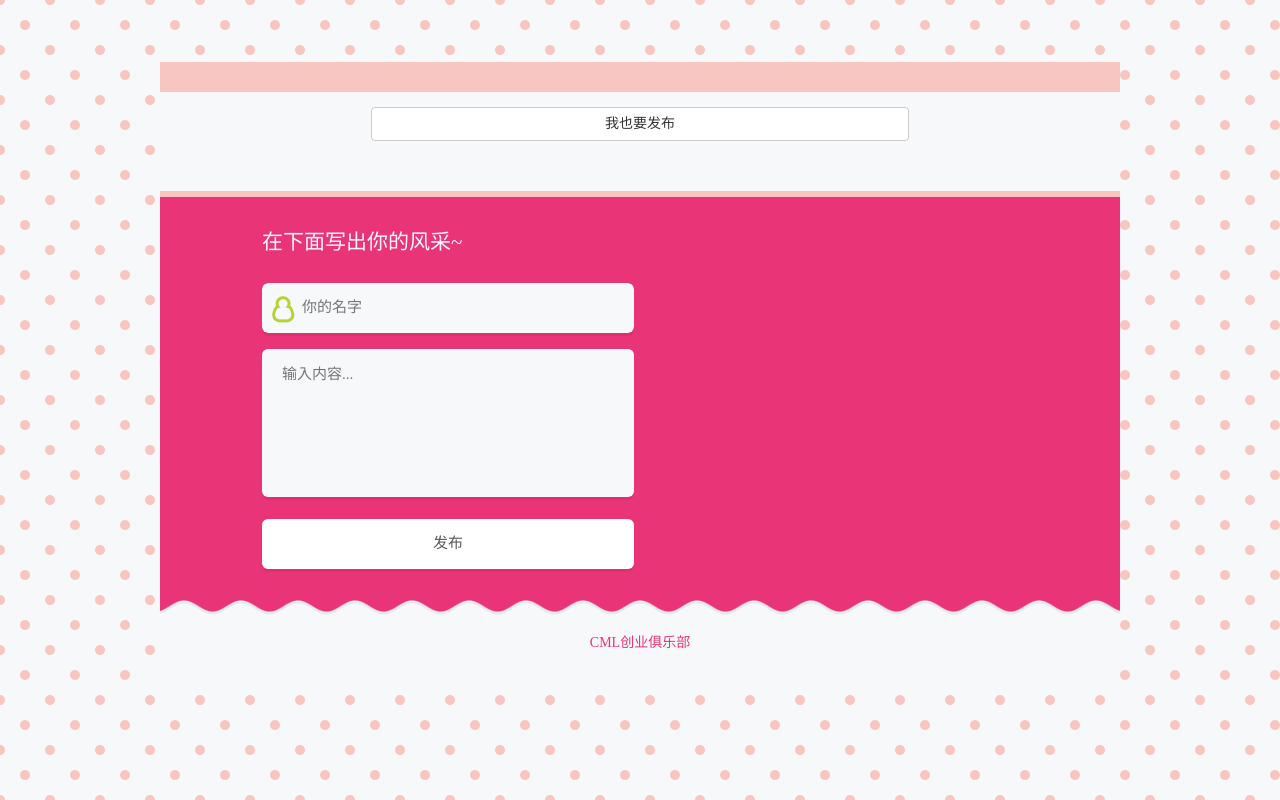
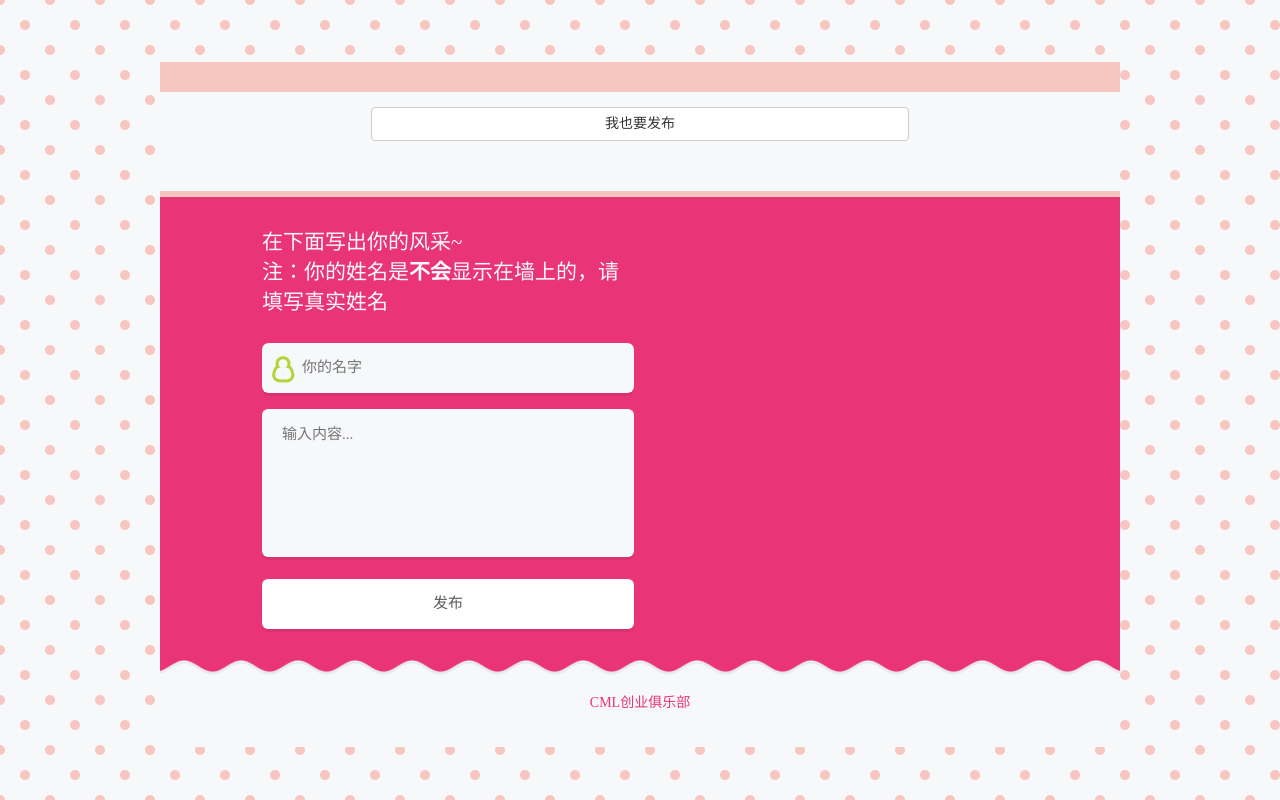
Before and after one commit to awmleer/cml-love-wall, a plain HTML site: page index.html in a window 1280 px wide. Drawn offline with Linux system fonts and the light colour scheme; no server answers.

Commit message:
style:words changed

```diff
--- a/index.html
+++ b/index.html
@@ -60,7 +60,7 @@
                 <!-- Contact Form -->
                 <div class="form">
                     <a id="send"></a>
-                    <p style="font-style: normal">在下面写出你的风采~</p>
+                    <p style="font-style: normal">在下面写出你的风采~<br>注：你的姓名是<strong>不会</strong>显示在墙上的，请填写真实姓名</p>
                     <form action="" method="post">
                         <input style="font-style: normal;" type="text" id="name" placeholder="你的名字"/>
                         <textarea style="font-style: normal;" id="content" placeholder="输入内容..."></textarea>
```
